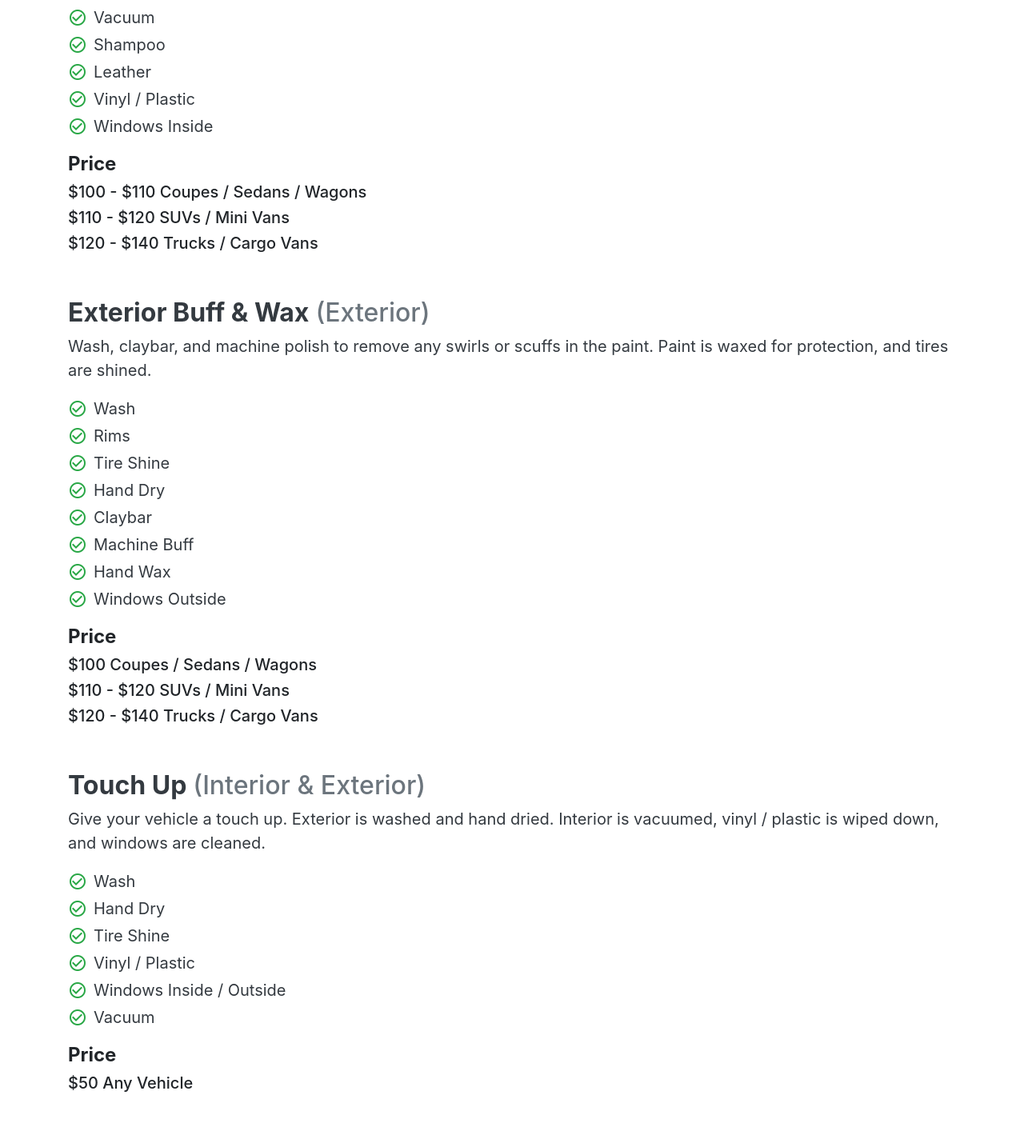
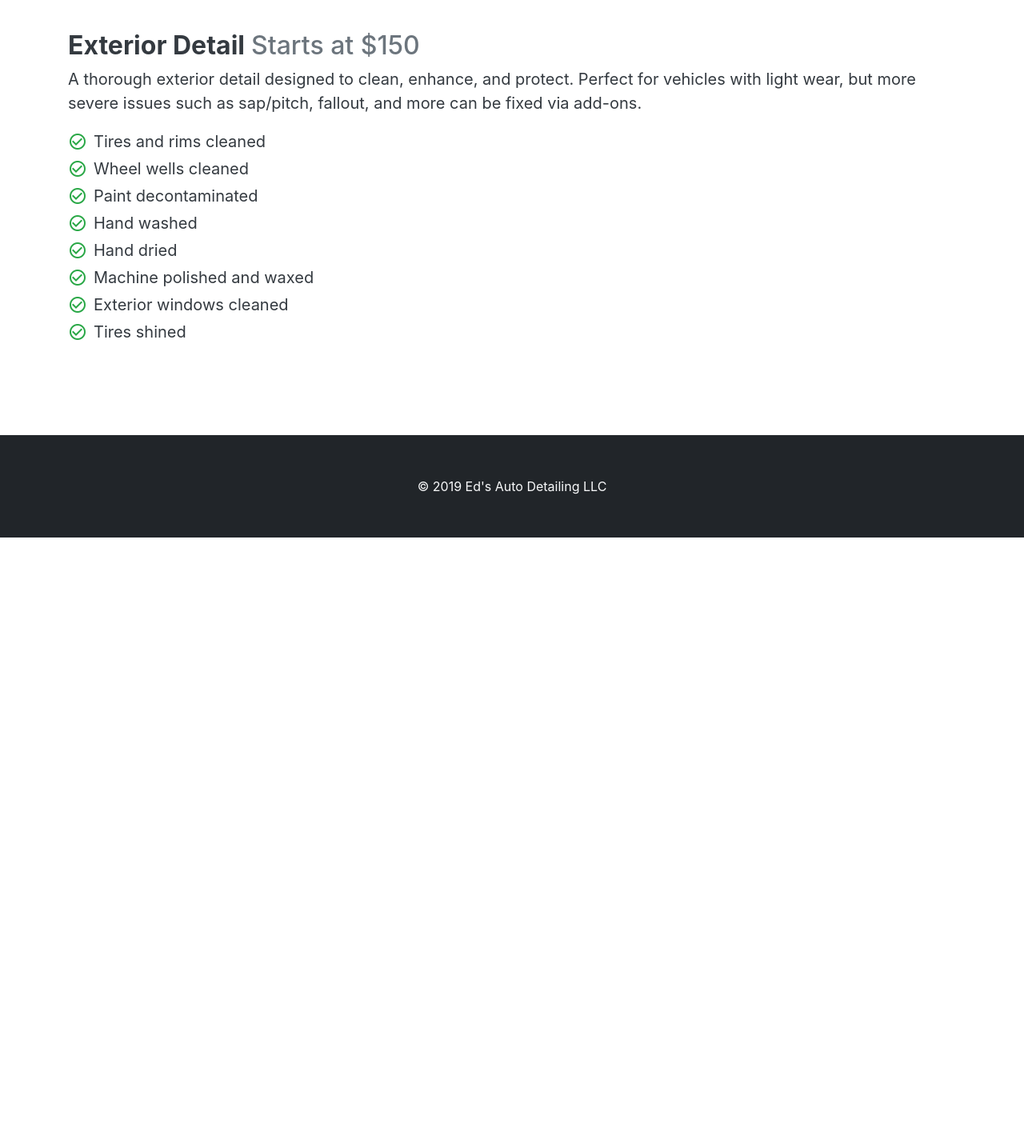
Before and after one commit to EddieAbbondanzio/EdsAutoDetailing.com, a Vue app: page /#/services in a window 1280 px wide. Shown: the part 1341-2765 px from the top of the page at 80% size. After the commit the page ends 2013 px from the top, so only its background shows below. Built offline with nearby package versions, Linux system fonts and the light colour scheme.

Commit message:
Refactor: Restructured prices and packages

```diff
--- a/public/index.html
+++ b/public/index.html
@@ -1,7 +1,7 @@
 <!DOCTYPE html>
 <html lang="en">
     <head>
-        <!-- Comment -->
+        <!-- Comment 2-->
         <meta
             name="description"
             content="Gardiner area detailing professionals. Locally owned, and dedicated to restoring cars to look brand new."
--- a/src/views/services.vue
+++ b/src/views/services.vue
@@ -39,69 +39,59 @@ li {
             <div class="col-12">
                 <div>
                     <h2 class="text-muted">
-                        <span class="font-weight-bold text-dark pr-2">The Works</span>(Interior & Exterior)
+                        <span class="font-weight-bold text-dark pr-2">Full Detail</span>Starts at $250
                     </h2>
                 </div>
 
                 <div class="text-dark">
-                    <p class="service-description">
-                        Full out detailing job. Exterior is washed, hand dryed, clay barred, machine polish, hand wax, and tire shine. Carpet / cloth is vacuumed and shampooed,
-                        leather, vinyl and plastic is cleaned, windows are wiped down.
-                    </p>
+                    <p
+                        class="service-description"
+                    >A comprehensive inside and out detail that cleans, enhances, and protects your vehicle. Designed for vehicles in average condition, but can be extended via add-ons to address more severe issues.</p>
 
                     <ul class="list-unstyled">
                         <li>
-                            <material-icon icon="check_circle_outline" variant="success" />Wash
+                            <material-icon icon="check_circle_outline" variant="success" />Tires and rims cleaned
                         </li>
                         <li>
-                            <material-icon icon="check_circle_outline" variant="success" />Engine Bay
+                            <material-icon icon="check_circle_outline" variant="success" />Wheel wells cleaned
                         </li>
                         <li>
-                            <material-icon icon="check_circle_outline" variant="success" />Door Jams
+                            <material-icon icon="check_circle_outline" variant="success" />Paint decontaminated
                         </li>
                         <li>
-                            <material-icon icon="check_circle_outline" variant="success" />Rims
+                            <material-icon icon="check_circle_outline" variant="success" />Hand washed
                         </li>
                         <li>
-                            <material-icon icon="check_circle_outline" variant="success" />Tire Shine
+                            <material-icon icon="check_circle_outline" variant="success" />Hand dried
                         </li>
                         <li>
-                            <material-icon icon="check_circle_outline" variant="success" />Hand Dry
+                            <material-icon icon="check_circle_outline" variant="success" />Machine polished and waxed
                         </li>
                         <li>
-                            <material-icon icon="check_circle_outline" variant="success" />Claybar
+                            <material-icon icon="check_circle_outline" variant="success" />Exterior windows cleaned
                         </li>
                         <li>
-                            <material-icon icon="check_circle_outline" variant="success" />Machine Polish
+                            <material-icon icon="check_circle_outline" variant="success" />Tires shined
                         </li>
                         <li>
-                            <material-icon icon="check_circle_outline" variant="success" />Hand Wax
+                            <material-icon icon="check_circle_outline" variant="success" />Interior vacuumed
                         </li>
                         <li>
-                            <material-icon icon="check_circle_outline" variant="success" />Vinyl / Plastic
+                            <material-icon icon="check_circle_outline" variant="success" />Carpets, upholstery, headliner, and floor mats spot treated
                         </li>
                         <li>
-                            <material-icon icon="check_circle_outline" variant="success" />Leather
+                            <material-icon icon="check_circle_outline" variant="success" />Vinyl, and plastics cleaned and protected
                         </li>
                         <li>
-                            <material-icon icon="check_circle_outline" variant="success" />Vacuum
+                            <material-icon icon="check_circle_outline" variant="success" />Leather cleaned and protected
                         </li>
                         <li>
-                            <material-icon icon="check_circle_outline" variant="success" />Shampoo
+                            <material-icon icon="check_circle_outline" variant="success" />Interior windows cleaned
                         </li>
                         <li>
-                            <material-icon icon="check_circle_outline" variant="success" />Vinyl
-                        </li>
-                        <li>
-                            <material-icon icon="check_circle_outline" variant="success" />Windows Inside / Outside
+                            <material-icon icon="check_circle_outline" variant="success" />Door jams cleaned
                         </li>
                     </ul>
-                </div>
-                <div>
-                    <h4 class="font-weight-bold">Price</h4>
-                    <h5>$180 Coupes / Sedans / Wagons</h5>
-                    <h5>$190 - $220 SUVs / Mini Vans</h5>
-                    <h5>$200 - $260 Trucks / Cargo Vans</h5>
                 </div>
             </div>
         </div>
@@ -111,7 +101,7 @@ li {
             <div class="col-12">
                 <div>
                     <h2 class="text-muted">
-                        <span class="font-weight-bold text-dark pr-2">Interior Deep Clean</span>(Interior)
+                        <span class="font-weight-bold text-dark pr-2">Interior Detail</span>Starts at $150
                     </h2>
                 </div>
 
@@ -122,31 +112,21 @@ li {
 
                     <ul class="list-unstyled">
                         <li>
-                            <material-icon icon="check_circle_outline" variant="success" />Door Jams
+                            <material-icon icon="check_circle_outline" variant="success" />Interior vacuumed
                         </li>
                         <li>
-                            <material-icon icon="check_circle_outline" variant="success" />Vacuum
+                            <material-icon icon="check_circle_outline" variant="success" />Carpets, upholstery, headliner, and floor mats spot treated
                         </li>
                         <li>
-                            <material-icon icon="check_circle_outline" variant="success" />Shampoo
+                            <material-icon icon="check_circle_outline" variant="success" />Vinyl, and plastics cleaned and protected
                         </li>
                         <li>
-                            <material-icon icon="check_circle_outline" variant="success" />Leather
+                            <material-icon icon="check_circle_outline" variant="success" />Leather cleaned and protected
                         </li>
                         <li>
-                            <material-icon icon="check_circle_outline" variant="success" />Vinyl / Plastic
-                        </li>
-                        <li>
-                            <material-icon icon="check_circle_outline" variant="success" />Windows Inside
+                            <material-icon icon="check_circle_outline" variant="success" />Interior windows cleaned
                         </li>
                     </ul>
-                </div>
-
-                <div>
-                    <h4 class="font-weight-bold">Price</h4>
-                    <h5>$100 - $110 Coupes / Sedans / Wagons</h5>
-                    <h5>$110 - $120 SUVs / Mini Vans</h5>
-                    <h5>$120 - $140 Trucks / Cargo Vans</h5>
                 </div>
             </div>
         </div>
@@ -156,137 +136,41 @@ li {
             <div class="col-12">
                 <div>
                     <h2 class="text-muted">
-                        <span class="font-weight-bold text-dark pr-2">Exterior Buff & Wax</span>(Exterior)
+                        <span class="font-weight-bold text-dark pr-2">Exterior Detail</span>Starts at $150
                     </h2>
                 </div>
 
                 <div class="text-dark">
                     <p
                         class="service-description"
-                    >Wash, claybar, and machine polish to remove any swirls or scuffs in the paint. Paint is waxed for protection, and tires are shined.</p>
+                    >A thorough exterior detail designed to clean, enhance, and protect. Perfect for vehicles with light wear, but more severe issues such as sap/pitch, fallout, and more can be fixed via add-ons.</p>
 
                     <ul class="list-unstyled">
                         <li>
-                            <material-icon icon="check_circle_outline" variant="success" />Wash
+                            <material-icon icon="check_circle_outline" variant="success" />Tires and rims cleaned
                         </li>
                         <li>
-                            <material-icon icon="check_circle_outline" variant="success" />Rims
+                            <material-icon icon="check_circle_outline" variant="success" />Wheel wells cleaned
                         </li>
                         <li>
-                            <material-icon icon="check_circle_outline" variant="success" />Tire Shine
+                            <material-icon icon="check_circle_outline" variant="success" />Paint decontaminated
                         </li>
                         <li>
-                            <material-icon icon="check_circle_outline" variant="success" />Hand Dry
+                            <material-icon icon="check_circle_outline" variant="success" />Hand washed
                         </li>
                         <li>
-                            <material-icon icon="check_circle_outline" variant="success" />Claybar
+                            <material-icon icon="check_circle_outline" variant="success" />Hand dried
                         </li>
                         <li>
-                            <material-icon icon="check_circle_outline" variant="success" />Machine Buff
+                            <material-icon icon="check_circle_outline" variant="success" />Machine polished and waxed
                         </li>
                         <li>
-                            <material-icon icon="check_circle_outline" variant="success" />Hand Wax
+                            <material-icon icon="check_circle_outline" variant="success" />Exterior windows cleaned
                         </li>
                         <li>
-                            <material-icon icon="check_circle_outline" variant="success" />Windows Outside
+                            <material-icon icon="check_circle_outline" variant="success" />Tires shined
                         </li>
                     </ul>
-                </div>
-
-                <div>
-                    <h4 class="font-weight-bold">Price</h4>
-                    <h5>$100 Coupes / Sedans / Wagons</h5>
-                    <h5>$110 - $120 SUVs / Mini Vans</h5>
-                    <h5>$120 - $140 Trucks / Cargo Vans</h5>
-                </div>
-            </div>
-        </div>
-
-        <!-- Wash/Vacuum/Windows -->
-        <div class="row pb-5">
-            <div class="col-12">
-                <div>
-                    <h2 class="text-muted">
-                        <span class="text-dark pr-2 font-weight-bold">Touch Up</span>(Interior & Exterior)
-                    </h2>
-                </div>
-
-                <div class="text-dark">
-                    <p
-                        class="service-description"
-                    >Give your vehicle a touch up. Exterior is washed and hand dried. Interior is vacuumed, vinyl / plastic is wiped down, and windows are cleaned.</p>
-
-                    <ul class="list-unstyled">
-                        <li>
-                            <material-icon icon="check_circle_outline" variant="success" />Wash
-                        </li>
-                        <li>
-                            <material-icon icon="check_circle_outline" variant="success" />Hand Dry
-                        </li>
-                        <li>
-                            <material-icon icon="check_circle_outline" variant="success" />Tire Shine
-                        </li>
-                        <li>
-                            <material-icon icon="check_circle_outline" variant="success" />Vinyl / Plastic
-                        </li>
-                        <li>
-                            <material-icon icon="check_circle_outline" variant="success" />Windows Inside / Outside
-                        </li>
-                        <li>
-                            <material-icon icon="check_circle_outline" variant="success" />Vacuum
-                        </li>
-                    </ul>
-                </div>
-
-                <div>
-                    <h4 class="font-weight-bold">Price</h4>
-                    <h5>$50 Any Vehicle</h5>
-                </div>
-            </div>
-        </div>
-
-        <!-- Wash/Wax/Vacuum/Windows -->
-        <div class="row pb-5">
-            <div class="col-12">
-                <div>
-                    <h2 class="text-muted">
-                        <span class="text-dark pr-2 font-weight-bold">Touch Up + Wax</span>(Interior & Exterior)
-                    </h2>
-                </div>
-
-                <div class="text-dark">
-                    <p
-                        class="service-description"
-                    >Exterior is washed, hand dried, and waxed. Interior is vacuumed, vinyl / plastic is wiped down, and windows are cleaned.</p>
-
-                    <ul class="list-unstyled">
-                        <li>
-                            <material-icon icon="check_circle_outline" variant="success" />Wash
-                        </li>
-                        <li>
-                            <material-icon icon="check_circle_outline" variant="success" />Hand Dry
-                        </li>
-                        <li>
-                            <material-icon icon="check_circle_outline" variant="success" />Wax
-                        </li>
-                        <li>
-                            <material-icon icon="check_circle_outline" variant="success" />Tire Shine
-                        </li>
-                        <li>
-                            <material-icon icon="check_circle_outline" variant="success" />Vinyl / Plastic
-                        </li>
-                        <li>
-                            <material-icon icon="check_circle_outline" variant="success" />Windows Inside / Outside
-                        </li>
-                        <li>
-                            <material-icon icon="check_circle_outline" variant="success" />Vacuum
-                        </li>
-                    </ul>
-                </div>
-
-                <div>
-                    <h4 class="font-weight-bold">Price</h4>
-                    <h5>$70 Any Vehicle</h5>
                 </div>
             </div>
         </div>
```
